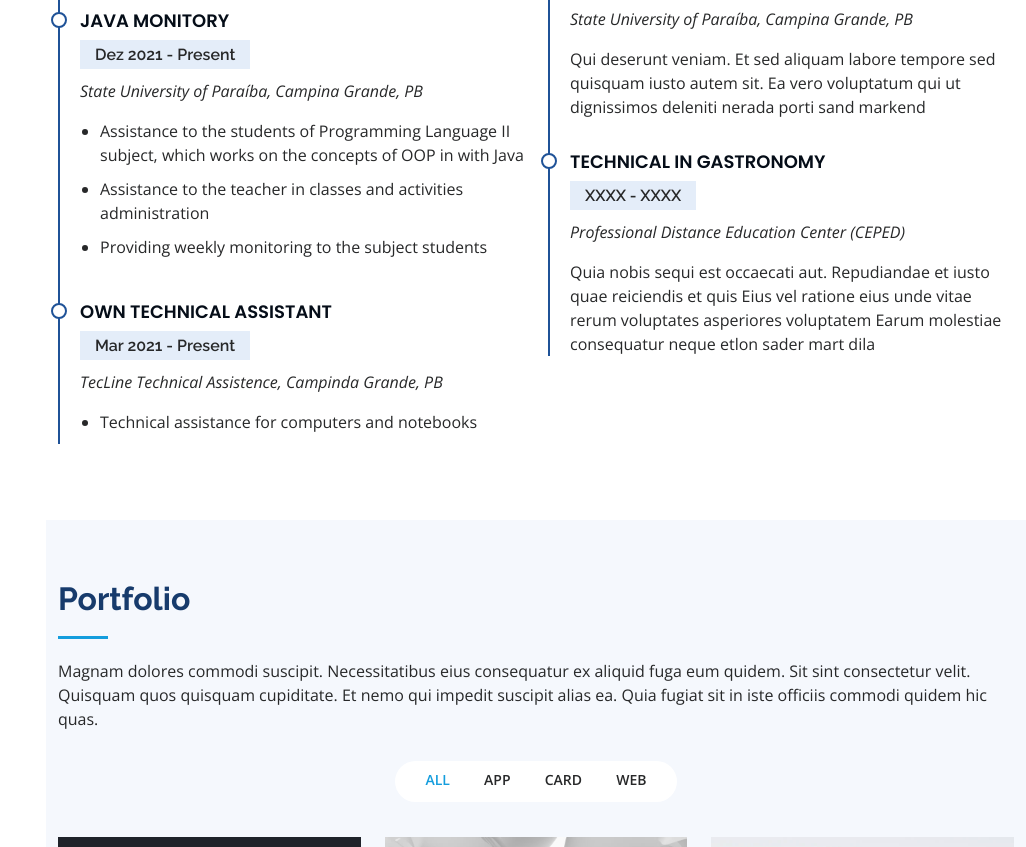
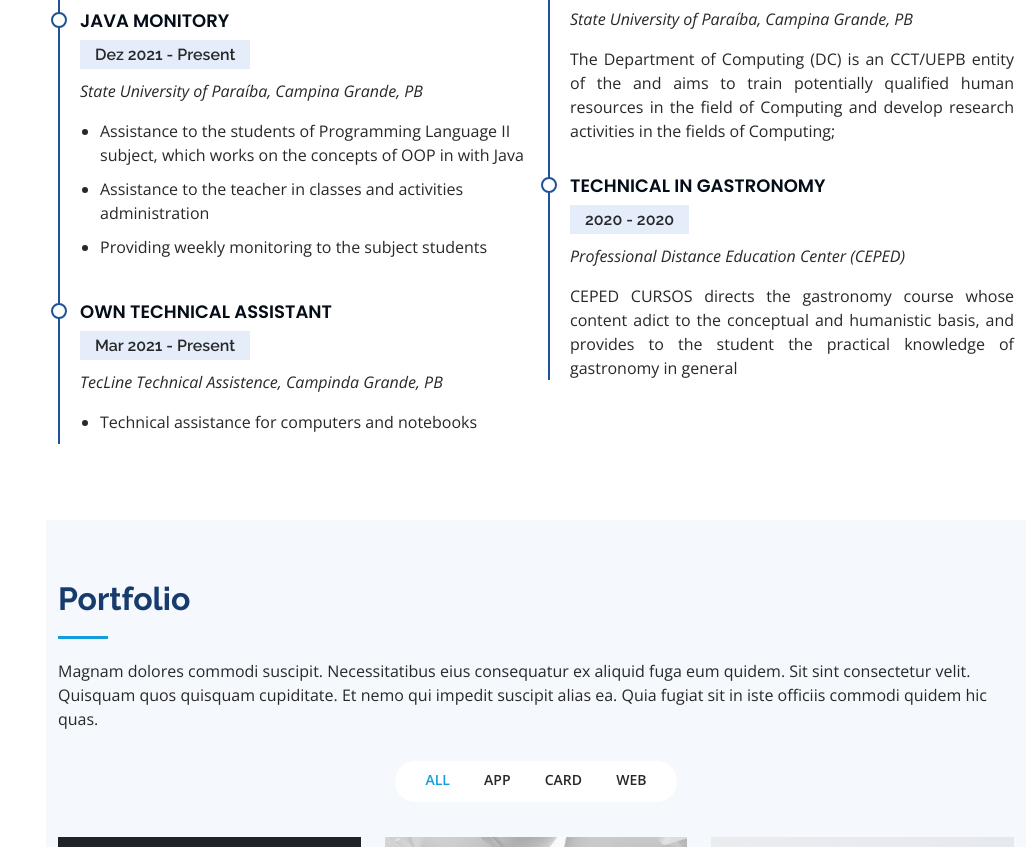
Before and after one commit to lucaslucenak/my-portfolio, a plain HTML site: page index.html in a window 1280 px wide. Shown: the part 2685-3532 px from the top of the page, without its empty margins (254-1280 px from the left). Drawn offline with nearby package versions, Linux system fonts and the light colour scheme.

Commit message:
updated resume

```diff
--- a/index.html
+++ b/index.html
@@ -245,13 +245,18 @@
               <h4>Bachelor of Computer Science</h4>
               <h5>2020 - 2024</h5>
               <p><em>State University of Paraíba, Campina Grande, PB</em></p>
-              <p>Qui deserunt veniam. Et sed aliquam labore tempore sed quisquam iusto autem sit. Ea vero voluptatum qui ut dignissimos deleniti nerada porti sand markend</p>
+              <p align="justify">The Department of Computing (DC) is an CCT/UEPB entity of the and aims to
+                 train potentially qualified human resources in the field of Computing and
+                develop research activities in the fields of Computing;</p>
             </div>
             <div class="resume-item">
               <h4>Technical in Gastronomy</h4>
-              <h5>XXXX - XXXX</h5>
+              <h5>2020 - 2020</h5>
               <p><em>Professional Distance Education Center (CEPED)</em></p>
-              <p>Quia nobis sequi est occaecati aut. Repudiandae et iusto quae reiciendis et quis Eius vel ratione eius unde vitae rerum voluptates asperiores voluptatem Earum molestiae consequatur neque etlon sader mart dila</p>
+              <p align="justify">
+                CEPED CURSOS directs the gastronomy course whose content
+                 adict to the conceptual and humanistic basis, and provides to the student
+                  the practical knowledge of gastronomy in general</p>
             </div>
           </div>
         </div>
```
